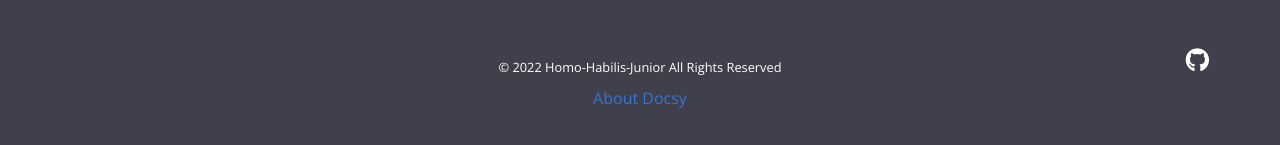
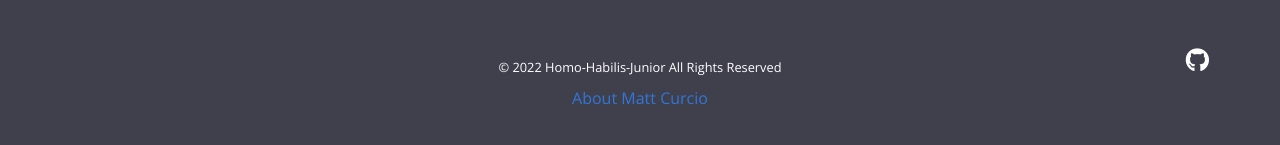
Before and after one commit to mccurcio/mccurcio.github.io, a Jekyll site: the page built from pages/index.md, in a window 1280 px wide and 900 px high, scrolled down 134 px. Shown: the part 752-897 px from the top of the window. Built offline with Jekyll 4.4.1, drawn with Linux system fonts in a browser that asks for light colours.

Commit message:
Minor change to header & footer

```diff
--- a/_includes/footer.html
+++ b/_includes/footer.html
@@ -31,7 +31,7 @@
       <div class="col-12 col-sm-4 text-center py-2 order-sm-2">
         <small class="text-white">© {{ 'now' | date: "%Y" }} {{ site.author }} All Rights Reserved</small>
         {% if site.privacy %}<small class="ml-1"><a href="{{ site.privacy }}" target="_blank">Privacy Policy</a></small>{% endif %}
-        <p class="mt-2"><a href="/about/">About Docsy</a></p>
+        <p class="mt-2"><a href="/about/">About Matt Curcio</a></p>
       </div>
     </div>
   </div>
--- a/_includes/header.html
+++ b/_includes/header.html
@@ -38,11 +38,13 @@
   }).then(function(e) {
     return e.json()
   }).then(function(r) {
-     console.log(r.items[0])
-     stars = r.items[0]['stargazers_count']
-     forks = r.items[0]['forks_count']
-     $('#stars').text(stars + " Stars")
-     $('#forks').text(forks + " Forks")
+     <!--
+      console.log(r.items[0])
+      stars = r.items[0]['stargazers_count']
+      forks = r.items[0]['forks_count']
+      $('#stars').text(stars + " Stars")
+      $('#forks').text(forks + " Forks")
+      -->
   });
 });
 </script>
```
